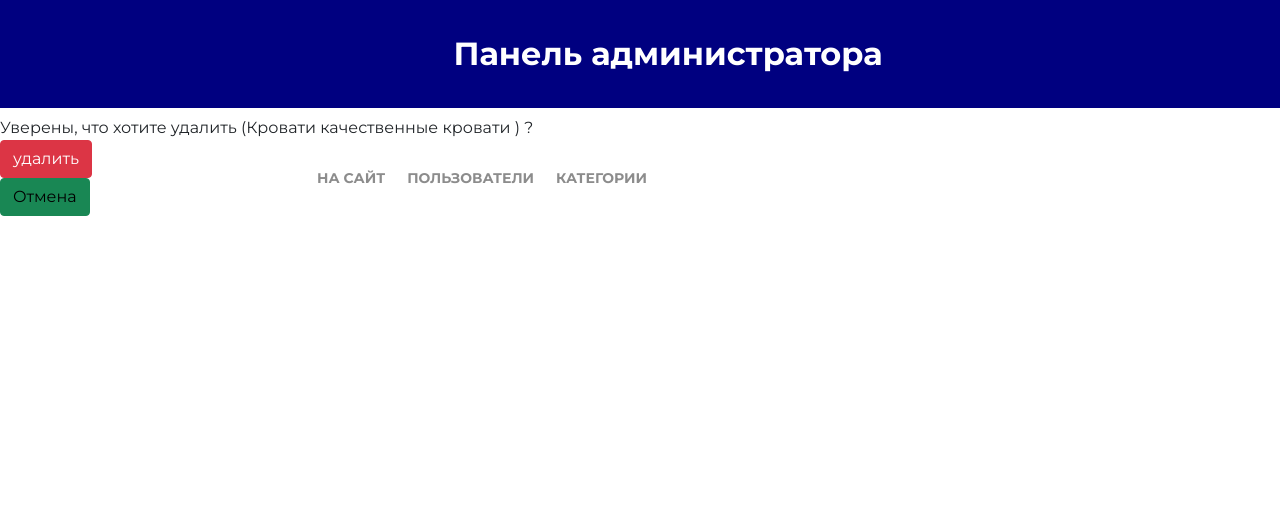
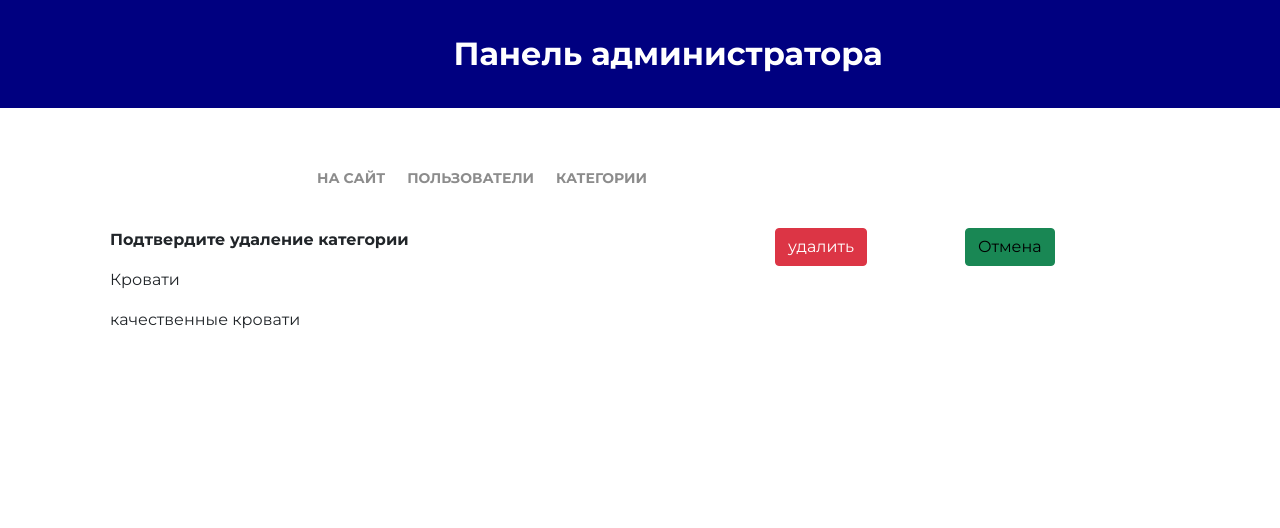
Before and after one commit to Jenny6199/django-start-v2, a Django app: page /admin/categories/delete/4 in a window 1280 px wide; the page is wider, and only the part inside the window is pictured. Shown: the top 528 px of that part. Run offline with Django 3.2, Linux system fonts and the light colour scheme; a user stored in the database is signed in; data comes from the database, SQL or seed files in the repository; both versions use the stored data as it was after the commit; parts of the project's set-up code (start-up, migrations or seed data) failed here and were passed over; some libraries are stand-ins or nearby versions.

Commit message:
restore ProductCategoryDeleteView and category_delete.html

```diff
--- a/src/geekshop/adminapp/templates/adminapp/category_delete.html
+++ b/src/geekshop/adminapp/templates/adminapp/category_delete.html
@@ -2,23 +2,36 @@
 {% load static %}
 
 {% block content %}
-<div class="category_delete">
-    Уверены, что хотите удалить {{ category_to_delete.username }}
+<div class="container head_space_15">
+    <div class="row">
+        <div class="col-7">
+            <p>
+                <strong>Подтвердите удаление категории</strong>
+            </p>
+            <p>
                 {% if category_to_delete.name %}
-      ({{ category_to_delete.name|title }}
+                    {{ category_to_delete.name|title }}
+                {% endif %}
+            </p>
+            <p>
                 {% if category_to_delete.description %}
                     {{ category_to_delete.description }}
-      {% endif %})
                 {% endif %}
-    ?
+            </p>
+        </div>
+        <div class="col-2">
               <form action="{% url 'admin:category_delete' category_to_delete.pk %}" method="post">
                 {% csrf_token %}
                 <input type="submit" class="btn btn-danger" value="удалить">
               </form>
+        </div>
+        <div class="col-2">
             <button class="btn btn-success">
                 <a href="{% url 'admin:categories' %}">
                     Отмена
                 </a>
             </button>
         </div>
+    </div>
+</div>
 {% endblock content %}
--- a/src/geekshop/adminapp/urls.py
+++ b/src/geekshop/adminapp/urls.py
@@ -13,7 +13,7 @@ urlpatterns = [
     path('categories/create/',  adminapp.ProductCategoryCreateView.as_view(), name='category_create'),
     path('categories/read/', adminapp.categories, name='categories'),
     path('categories/update/<int:pk>', adminapp.ProductCategoryUpdateView.as_view(), name='category_update'),
-    path('categories/delete/<int:pk>', adminapp.category_delete, name='category_delete'),
+    re_path(r'^categories/delete/(?P<pk>\d+)$', adminapp.category_delete, name='category_delete'),
 
     path('products/create/<int:pk>/', adminapp.product_create, name='product_create'),
     path('products/read/category/<int:pk>/', adminapp.products, name='products'),
--- a/src/geekshop/adminapp/views.py
+++ b/src/geekshop/adminapp/views.py
@@ -91,12 +91,19 @@ class ProductCategoryUpdateView(UpdateView):
         return super().form_valid(form)
 
 
-
 class ProductCategoryDeleteView(DeleteView):
-    """Класс представлений удаление категории продукта"""
+    """
+    Класс представлений
+    страницы удаление категории продукта
+    """
     model = ProductCategory
     template_name = 'adminapp/category_delete.html'
-    success_url = reverse_lazy('admin:categories_delete')
+    success_url = reverse_lazy('admin:categories')
+
+    def get_context_data(self, **kwargs):
+        context = super().get_context_data(**kwargs)
+        context['title'] = 'удаление категории'
+        return context
 
     def delete(self, request, *args, **kwargs):
         self.object = self.get_object()
```
Also changed, not shown: src/geekshop/db.sqlite3. Lines whose indentation alone changed are shown as unchanged.
